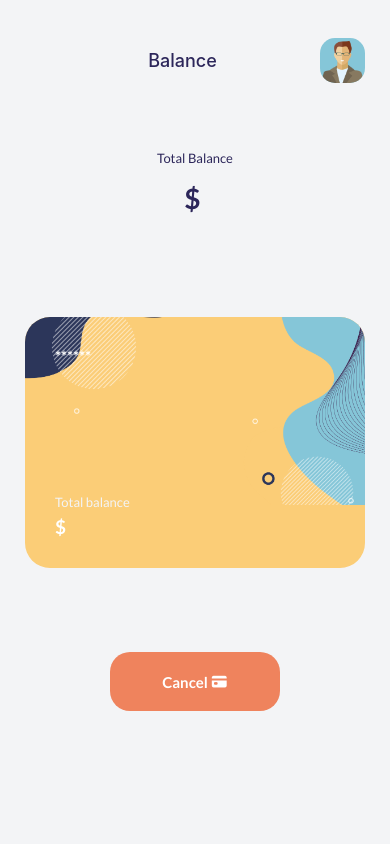
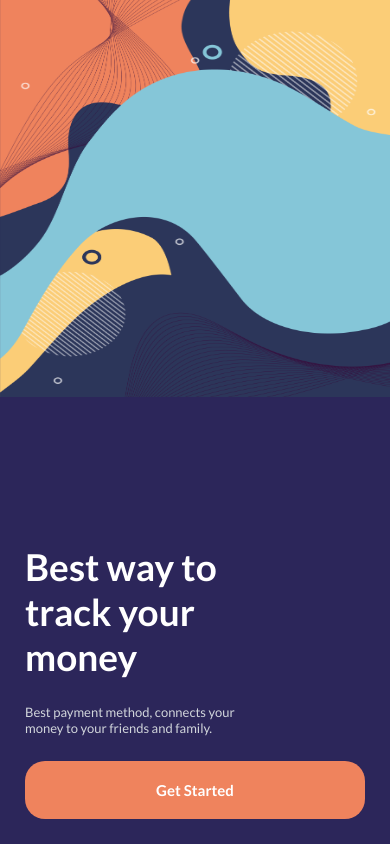
Before and after one commit to Arechii/react-native-expo, a React Native app: screen / in a window 390 px wide. Built offline with nearby package versions, Linux system fonts and the light colour scheme.

Commit message:
Finish navigation

```diff
--- a/components/Card/CardItem.tsx
+++ b/components/Card/CardItem.tsx
@@ -7,6 +7,8 @@ import { useCallback } from "react";
 import RegularText from "../Text/RegularText";
 import { View } from "react-native";
 import SmallText from "../Text/SmallText";
+import { useNavigation } from "@react-navigation/native";
+import { Props as HomeProps } from "../../screens/Home";
 
 const CardBackground = styled.ImageBackground`
   height: 75%;
@@ -45,7 +47,10 @@ const Logo = styled.Image`
 `;
 
 const CardItem = ({ accountNr, logo, balance }: CardProps) => {
-  const handlePress = useCallback(() => {}, []);
+  const navigation = useNavigation<HomeProps["navigation"]>();
+  const handlePress = useCallback(() => {
+    navigation.navigate("Balance", { accountNr, logo, balance });
+  }, []);
 
   return (
     <CardBackground source={card_bg}>
--- a/navigators/RootStack.tsx
+++ b/navigators/RootStack.tsx
@@ -40,7 +40,7 @@ const options: StackNavigationOptions = {
 const RootStack = () => {
   return (
     <NavigationContainer>
-      <Stack.Navigator screenOptions={options} initialRouteName="Balance">
+      <Stack.Navigator screenOptions={options} initialRouteName="Welcome">
         <Stack.Screen name="Welcome" component={Welcome} options={{ headerShown: false }} />
         <Stack.Screen
           name="Home"
--- a/screens/Home.tsx
+++ b/screens/Home.tsx
@@ -13,6 +13,8 @@ import { SendMoneyProps } from "../components/SendMoney/types";
 import portrait1 from "../assets/portraits/1.jpg";
 import portrait2 from "../assets/portraits/2.jpg";
 import portrait3 from "../assets/portraits/3.jpg";
+import { StackScreenProps } from "@react-navigation/stack";
+import { RootStackParamList } from "../navigators/RootStack";
 
 const HomeContainer = styled(Container)`
   background-color: ${colors.graylight};
@@ -104,6 +106,8 @@ const sendMoneyData: SendMoneyProps[] = [
   }
 ];
 
+export type Props = StackScreenProps<RootStackParamList, "Welcome">;
+
 const Home = () => {
   return (
     <HomeContainer>
--- a/screens/Welcome.tsx
+++ b/screens/Welcome.tsx
@@ -6,6 +6,8 @@ import background from "../assets/bgs/background_v1.png";
 import BigText from "../components/Text/BigText";
 import SmallText from "../components/Text/SmallText";
 import RegularButton from "../components/Button/RegularButton";
+import { StackScreenProps } from "@react-navigation/stack";
+import { RootStackParamList } from "../navigators/RootStack";
 
 const WelcomeContainer = styled(Container)`
   background-color: ${colors.secondary};
@@ -33,7 +35,9 @@ const TopImage = styled.Image`
   resize-mode: stretch;
 `;
 
-const Welcome = () => {
+type Props = StackScreenProps<RootStackParamList, "Welcome">;
+
+const Welcome = ({ navigation }: Props) => {
   return (
     <>
       <StatusBar style="light" />
@@ -46,7 +50,13 @@ const Welcome = () => {
           <SmallText textStyles={{ width: "70%", marginBottom: 25 }}>
             Best payment method, connects your money to your friends and family.
           </SmallText>
-          <RegularButton onPress={() => {}}>Get Started</RegularButton>
+          <RegularButton
+            onPress={() => {
+              navigation.navigate("Home");
+            }}
+          >
+            Get Started
+          </RegularButton>
         </BottomSection>
       </WelcomeContainer>
     </>
```
